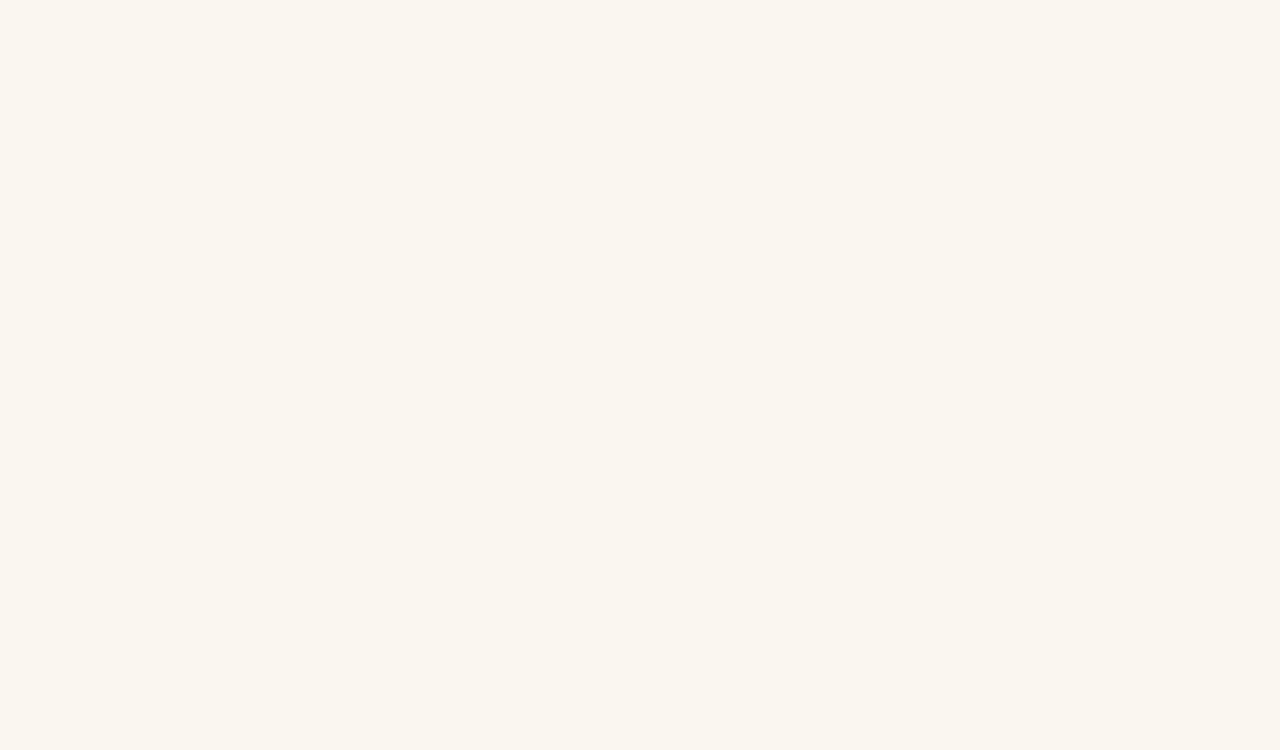
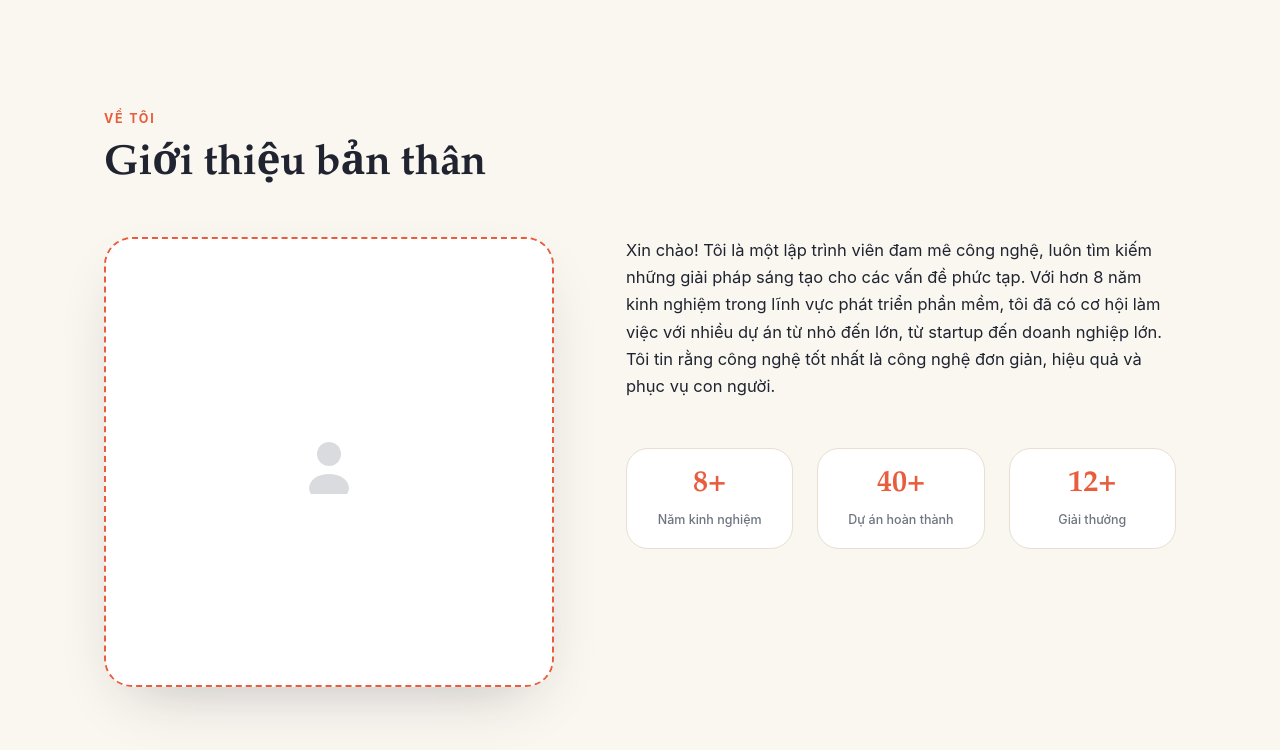
Before and after one commit to wisbidev/project-648345dc, a Next.js app in the folder code/frontend/: page / in a window 1280 px wide. Shown: the top 750 px of the page. Built offline with nearby package versions, Linux system fonts and the light colour scheme.

Commit message:
feat: render About section (LANDING-003) in page.tsx
Replaces TODO(LANDING-003) with actual About component import and rendering.

```diff
--- a/code/frontend/app/page.tsx
+++ b/code/frontend/app/page.tsx
@@ -1,9 +1,11 @@
+import About from '@/components/About'
+
 export default function HomePage() {
   return (
     <main>
       {/* TODO(LANDING-001): Hero section */}
       {/* TODO(LANDING-002): Nav bar */}
-      {/* TODO(LANDING-003): About section */}
+      <About />
       {/* TODO(LANDING-004): Skills section */}
       {/* TODO(LANDING-005): Experience timeline */}
       {/* TODO(LANDING-006): Contact section */}
```
